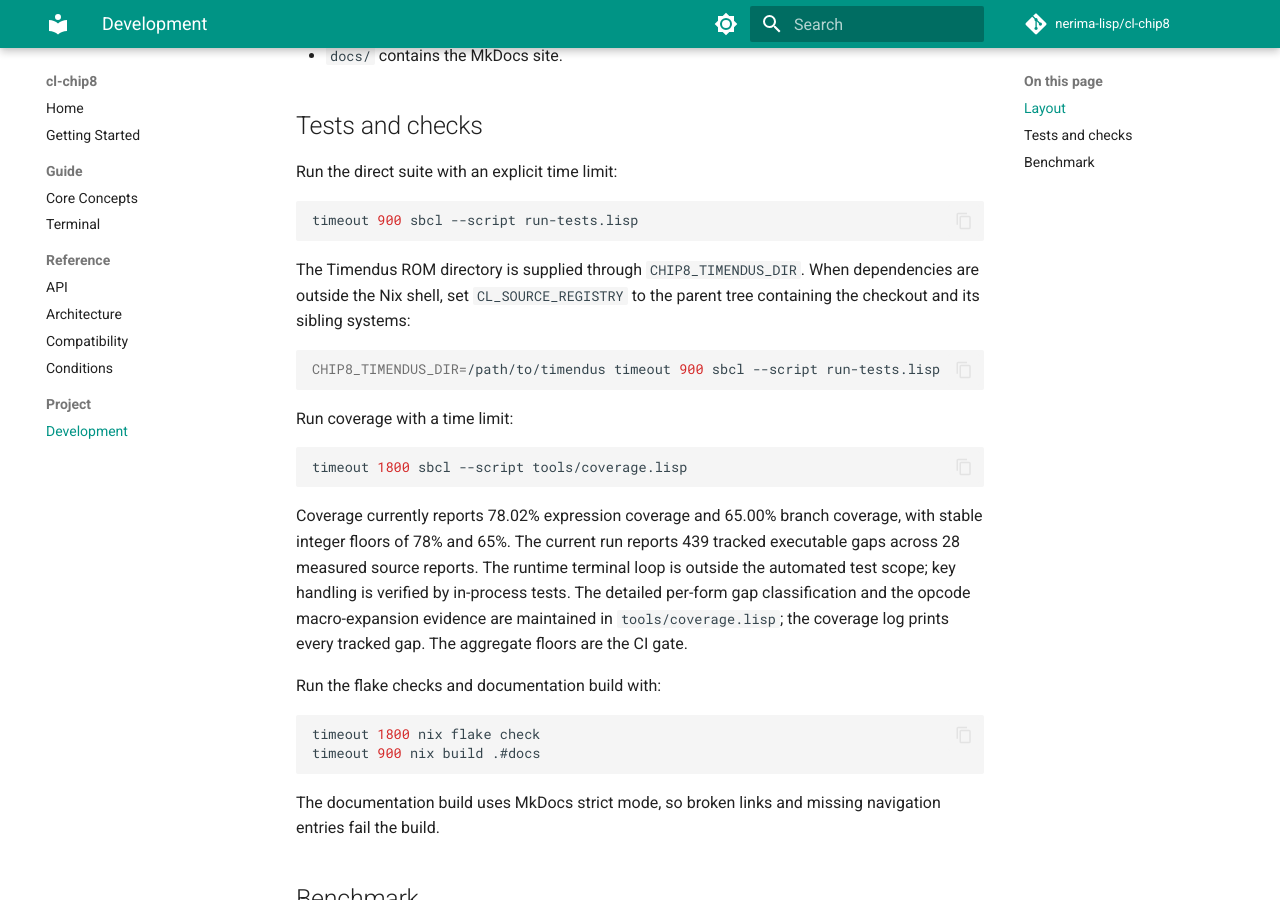
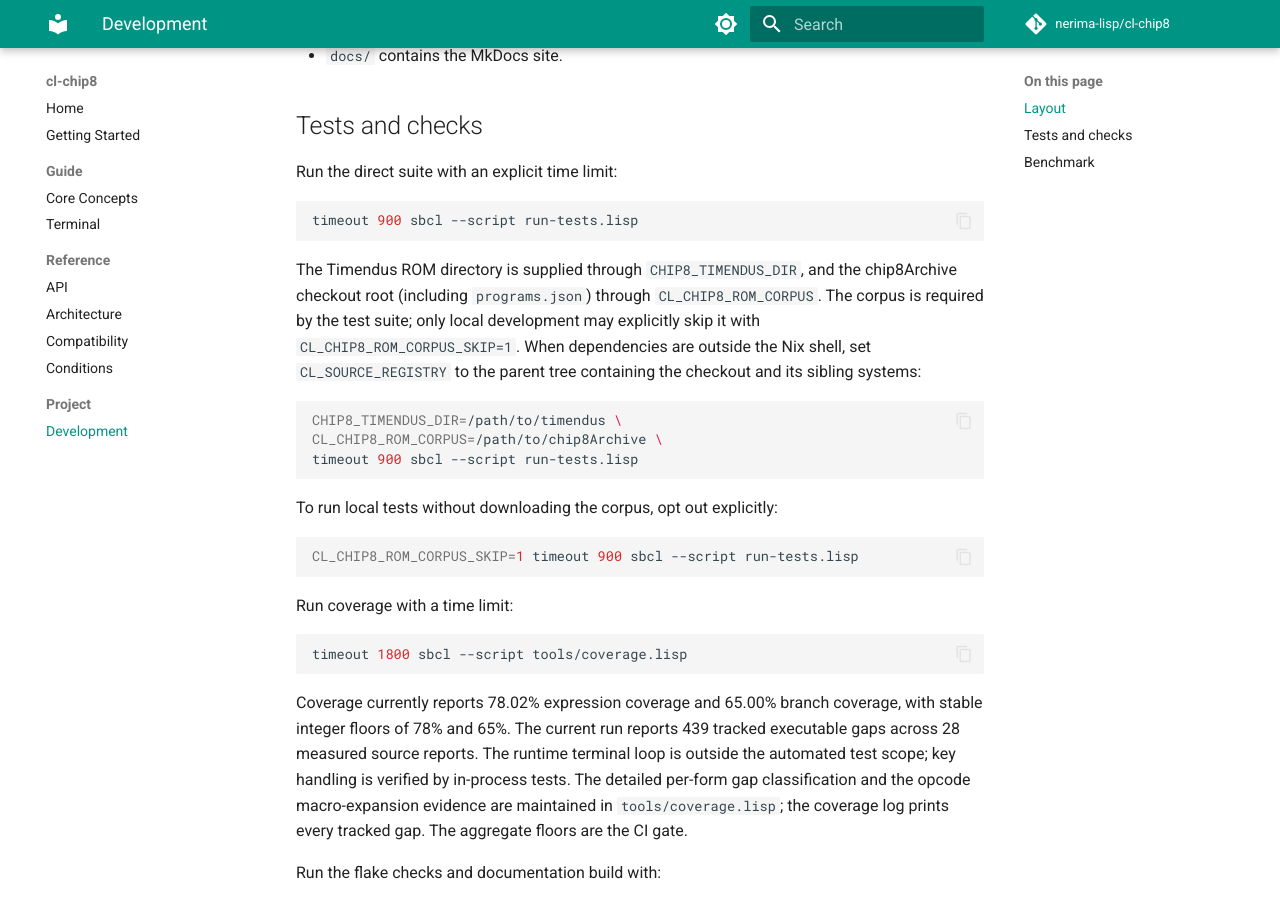
Before and after one commit to nerima-lisp/cl-chip8, an MkDocs documentation site: the page built from docs/src/project/development.md, in a window 1280 px wide and 900 px high, scrolled down 447 px. Built offline with MkDocs 1.6.1 and Material for MkDocs 9.7.7, drawn with Linux system fonts in a browser that asks for light colours; comment, search, counter and statistics services are not loaded.

Commit message:
ci: require chip8Archive corpus checks

````diff
--- a/docs/src/project/development.md
+++ b/docs/src/project/development.md
@@ -21,12 +21,23 @@ Run the direct suite with an explicit time limit:
 timeout 900 sbcl --script run-tests.lisp
 ```
 
-The Timendus ROM directory is supplied through `CHIP8_TIMENDUS_DIR`. When
+The Timendus ROM directory is supplied through `CHIP8_TIMENDUS_DIR`, and the
+chip8Archive checkout root (including `programs.json`) through
+`CL_CHIP8_ROM_CORPUS`. The corpus is required by the test suite; only local
+development may explicitly skip it with `CL_CHIP8_ROM_CORPUS_SKIP=1`. When
 dependencies are outside the Nix shell, set `CL_SOURCE_REGISTRY` to the parent
 tree containing the checkout and its sibling systems:
 
 ```sh
-CHIP8_TIMENDUS_DIR=/path/to/timendus timeout 900 sbcl --script run-tests.lisp
+CHIP8_TIMENDUS_DIR=/path/to/timendus \
+CL_CHIP8_ROM_CORPUS=/path/to/chip8Archive \
+timeout 900 sbcl --script run-tests.lisp
+```
+
+To run local tests without downloading the corpus, opt out explicitly:
+
+```sh
+CL_CHIP8_ROM_CORPUS_SKIP=1 timeout 900 sbcl --script run-tests.lisp
 ```
 
 Run coverage with a time limit:
````
Also changed, not shown: 3 other files.
